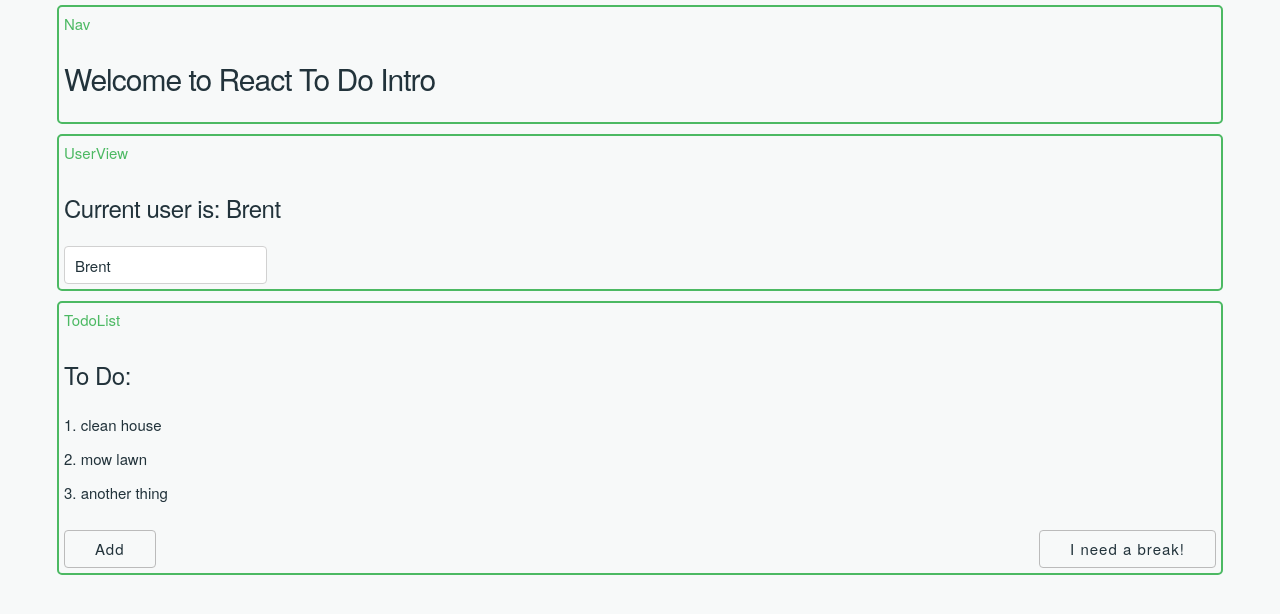
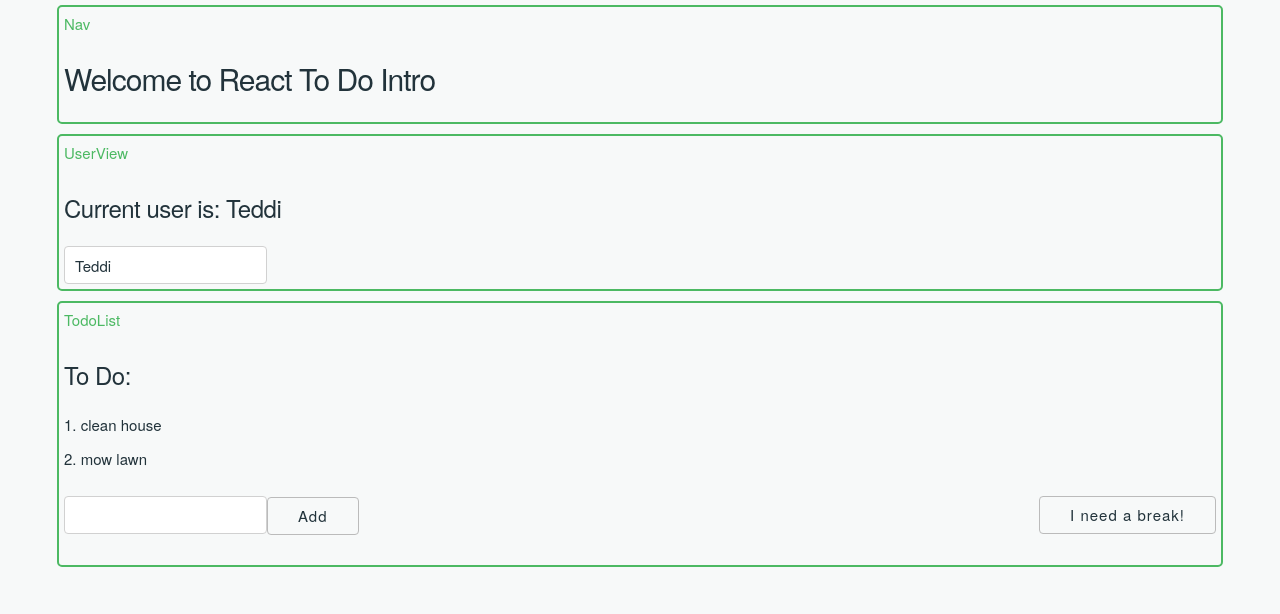
Before and after one commit to teddim/bld04-react-todo-intro, a React (Create React App) app: page / in a window 1280 px wide. Shown: the top 614 px of the page. Built offline with nearby package versions, Linux system fonts and the light colour scheme.

Commit message:
refresh code to more current React style

```diff
--- a/src/App.js
+++ b/src/App.js
@@ -16,43 +16,36 @@
                 {"title": "clean house", "state": "in progress"},
                 {"title": "mow lawn", "state": "queued"}
             ],
-            "user": {"firstName": "Brent", "lastName": "Gardner"},
+            "user": {"firstName": "Teddi", "lastName": "Maull"},
             selectedView: "TodoList"
         };
-
-        setInterval(() => {
-            const newState = JSON.parse(JSON.stringify(this.state));
-            newState.todos.push({"title": "another thing", "state": "always more to do!"});
-            super.setState(newState);
-        }, 5000);
     }
 
-    newTodo = (title, state) => {
-        const newState = JSON.parse(JSON.stringify(this.state));
-        newState.todos.push({"title": title, "state": state});
-        super.setState(newState);
+    newTodo = (todo) => {
+        this.setState({todos: [...this.state.todos,{title:todo, "state": "queued"}]});
     };
 
     displayBreakTimeComp = () => {
-        const newState = JSON.parse(JSON.stringify(this.state));
-        newState.selectedView = 'BreakTime';
-        super.setState(newState);
+        this.setState({selectedView: "BreakTime"});
     };
 
     displayTodoList = () => {
         const newState = JSON.parse(JSON.stringify(this.state));
-        newState.selectedView = 'TodoList';
-        super.setState(newState);
+        newState.selectedView = "TodoList";
+        this.setState(newState);
     };
 
     render() {
         let currentView;
         if (this.state.selectedView === "TodoList") {
             currentView =
-                <TodoList todos={this.state.todos} addOne={this.newTodo} switchView={this.displayBreakTimeComp}/>
+                <TodoList
+                  todos={this.state.todos}
+                  newTodo={this.newTodo}
+                  displayBreakTimeComp={this.displayBreakTimeComp}/>
 
         } else {
-            currentView = <BreakTime switchView={this.displayTodoList}/>
+            currentView = <BreakTime displayTodoList={this.displayTodoList}/>
         }
         return (<div className="App">
             <Nav/>
--- a/src/BreakTime.js
+++ b/src/BreakTime.js
@@ -1,8 +1,6 @@
-import React, {Component} from 'react';
+import React from 'react';
 
-class BreakTime extends Component {
-
-    render() {
+const BreakTime = (props) => {
   return (
       <div className="BreakTime">
         <p className="CompLabel">BreakTime</p>
@@ -10,12 +8,11 @@
         <div className="BreakImg">
           <img className="Coffee" src={require("./drew-coffman-1876.jpg")}
           alt="cup of cappuccino by Drew Coffman on unsplash"/>
-                    <button onClick={() => this.props.switchView()}>Back To Work</button>
+          <button onClick={() => props.displayTodoList()}>Back To Work</button>
         </div>
 
       </div>
   );
 }
-}
 
 export default BreakTime;
--- a/src/TodoList.js
+++ b/src/TodoList.js
@@ -1,18 +1,35 @@
 import React, {Component} from 'react';
 
 class TodoList extends Component {
+    constructor(props){
+      super(props)
+      this.state = {
+        todo: ""
+      }
+    }
+
+    submit = (e)=> {
+      e.preventDefault()
+      this.props.newTodo(this.state.todo)
+    }
 
     render() {
         return (
             <div>
-                <p className="CompLabel">TodoList</p>
-                <h5>To Do:</h5>
-                <ol>
-                    {this.props.todos.map(p => <li>{p.title}</li>)}
-                </ol>
-                <div className="TodoBtns">
-                    <button onClick={() => this.props.addOne('Get to work!', 'queued')}>Add</button>
-                    <button onClick={() => this.props.switchView()}>I need a break!</button>
+              <p className="CompLabel">TodoList</p>
+              <h5>To Do:</h5>
+              <ol>
+                {this.props.todos.map((todo,i) => <li key={i}>{todo.title}</li>)}
+              </ol>
+              <div className="TodoBtns">
+                <form onSubmit={this.submit}>
+                  <input type="text" onChange={(e)=> {
+                    this.setState({todo: e.target.value})
+                  }}></input>
+                  <button>Add</button>
+
+                </form>
+                <button onClick={() => this.props.displayBreakTimeComp()}>I need a break!</button>
                 </div>
             </div>
         )
--- a/src/UserView.js
+++ b/src/UserView.js
@@ -10,9 +10,7 @@
     }
 
     handleChange = (event) => {
-        const newState = JSON.parse(JSON.stringify(this.state));
-        newState.firstName = event.target.value; // text in the box
-        super.setState(newState);
+        this.setState({firstName: event.target.value})
     };
 
     render() {
```
Also changed, not shown: src/Nav.js (+2 -5 lines). Lines whose indentation alone changed are shown as unchanged.
